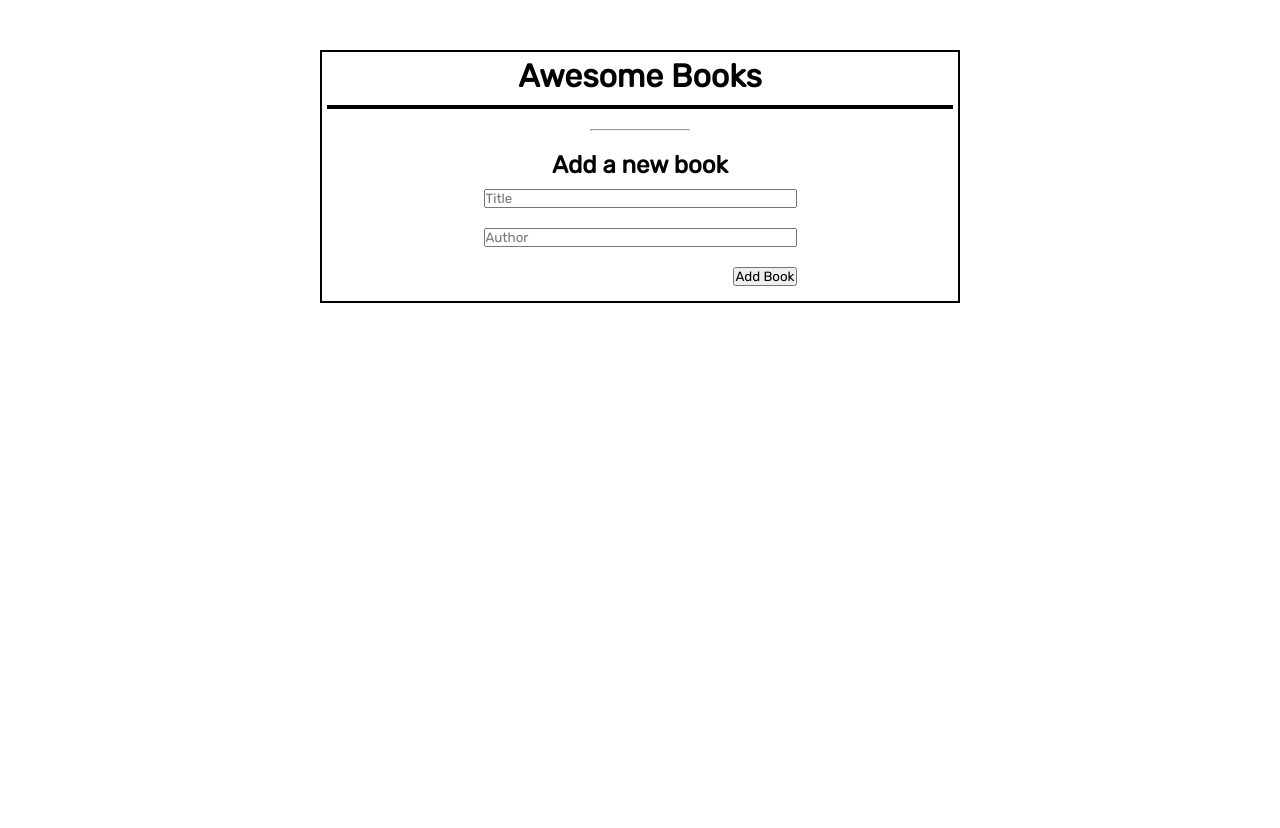
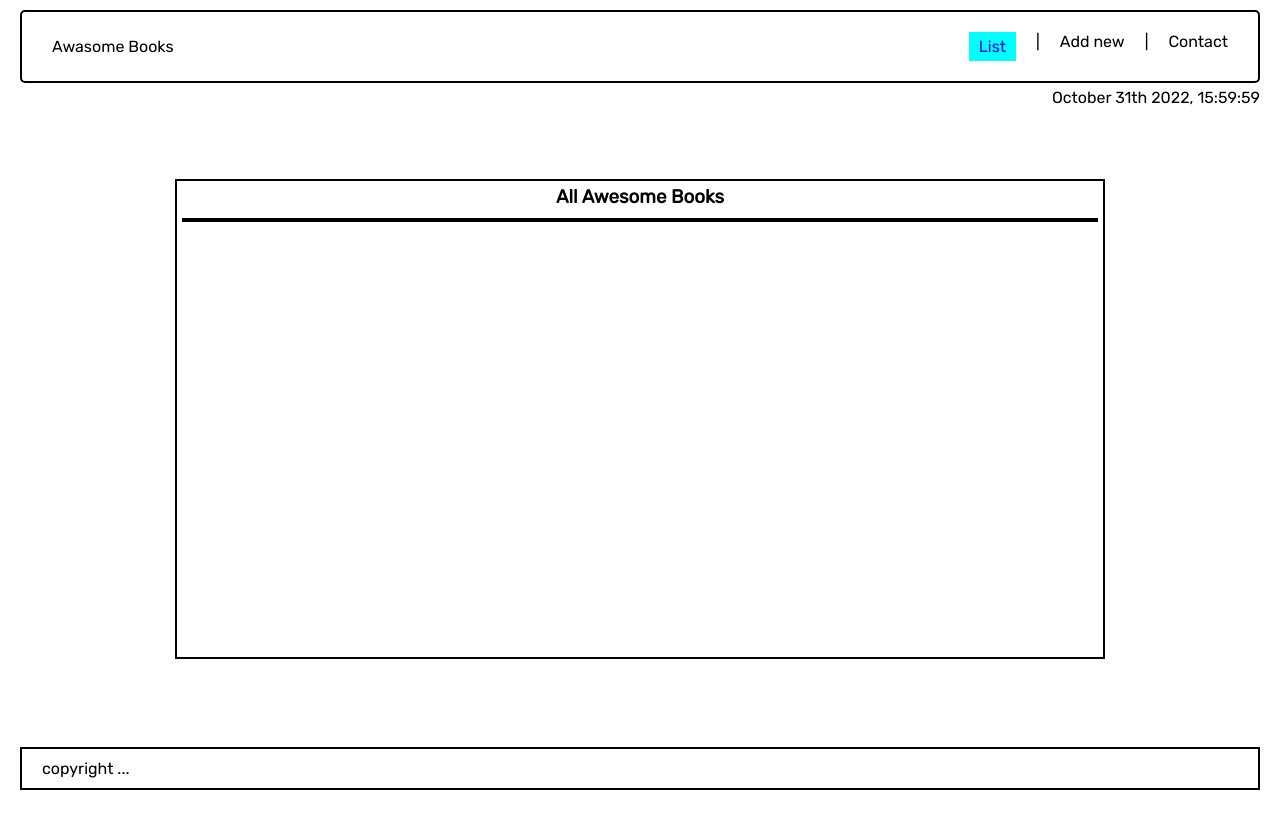
Before and after one commit to vanelnw/Microverse-awesome-books, a plain HTML site: page index.html in a window 1280 px wide. After the commit the page ends 800 px from the top, so only its background shows below. Drawn offline with Linux system fonts and the light colour scheme.

Commit message:
Complete project

```diff
--- a/books.js
+++ b/books.js
@@ -1,8 +1,8 @@
 class Book {
   constructor(id, title, author) {
-    this.id = id
-      this.title = title
-      this.author = author
+    this.id = id;
+    this.title = title;
+    this.author = author;
   }
 }
 
@@ -10,18 +10,14 @@ class Library {
   #id = 0;
   constructor(Books) {
     this.Books = Books;
-   }
-
+  }
 
   // get Books() {
   //   return this._Books
   // }
 
   addBook(data) {
-    let id = this.id
-
-    // console.log(data)
-    // console.log(data.get('title'))
+    let id = this.id;
     const book = new Book(id, data.get("title"), data.get("author"));
     this.Books.push(book);
     this.addBookInLocalStorage();
@@ -34,23 +30,21 @@ class Library {
   }
 
   removeBook(id) {
-    const newBooks = this.Books.filter(b => b.id !== id);
+    const newBooks = this.Books.filter((b) => b.id !== id);
     this.Books = newBooks;
     document.querySelector(`#Book${id}`).remove();
     localStorage.setItem("awesomeBooks", JSON.stringify(this.Books));
   }
-
 }
 
-const MyLibrary = new Library(JSON.parse(localStorage.getItem("awesomeBooks")) || []);
-
-console.log(MyLibrary);
+const MyLibrary = new Library(
+  JSON.parse(localStorage.getItem("awesomeBooks")) || []
+);
 
 let booksContent = document.querySelector(".books-content");
 const form = document.getElementById("form");
-
-// let awesomeBooks = JSON.parse(localStorage.getItem("awesomeBooks")) || [];
-
+const navLi = document.querySelectorAll("nav ul li");
+const sections = document.querySelectorAll("section");
 
 function displayBook(book) {
   booksContent.innerHTML += `
@@ -62,57 +56,56 @@ function displayBook(book) {
 }
 
 function renderBooks() {
-  MyLibrary.Books.forEach((book) => { displayBook(book);});
+  MyLibrary.Books.forEach((book) => {
+    displayBook(book);
+  });
 }
 
 renderBooks();
 
-// function addBook(event) {
-//   event.preventDefault();
-
-//   let id = 0;
-
-//   if (MyLibrary.Books.length > 0) {
-//     console.log(MyLibrary.Books.length);
-//     id = MyLibrary.Books[MyLibrary.Books.length - 1].id + 1;
-//   }
-
-//   const title = document.getElementById("title").value;
-//   const author = document.getElementById("author").value;
-
-//   const book = {
-//     id,
-//     title,
-//     author,
-//   };
-
-//   const book = new Book(id, title, author);
-
-//   MyLibrary.addBook(book)
-//   MyLibrary.addBookInLocalStorage();
-
-//   displayBook(book);
-//   awesomeBooks.push(book);
-
-//  localStorage.setItem("awesomeBooks", JSON.stringify(MyLibrary.Books));
-
-//   localStorage.setItem("awesomeBooks", JSON.stringify(awesomeBooks));
-// }
-
-// function removeBook(id) {
-//   console.log(MyLibrary.Books);
-//   MyLibrary.removeBook(id);
-//   console.log(MyLibrary.Books)
-//     console.log(id)
-//   awesomeBooks = awesomeBooks.filter((book) => book.id != id);
-//   document.querySelector(`#Book${id}`).remove();
-//   localStorage.setItem("awesomeBooks", JSON.stringify(awesomeBooks));
-// }
-
 form.addEventListener("submit", (event) => {
   event.preventDefault();
   MyLibrary.addBook(new FormData(form));
-})
+});
 
+document.addEventListener("click", function (e) {
+  if (e.target.classList.contains('nav-link')) {
+    navLi.forEach((li) => {
+      li.classList.remove("active");
+      e.target.parentNode.classList.add("active");
+    });
 
-  // MyLibrary.addBook(new FormData(form));
+     sections.forEach((section) => {
+       section.classList = "hide-section";
+
+       if (e.target.getAttribute("id").includes(section.getAttribute("id"))) {
+         section.classList = "show-section";
+       }
+     });
+  }
+});
+
+function setCurrentTime() {
+  const n = new Date();
+  const y = n.getFullYear();
+  const m = n.toLocaleString("default", { month: "long" });
+  const d = n.getDate();
+
+  const h = n.getHours();
+  let mm = n.getMinutes();
+  if (mm < 10) {
+    mm = `0${mm}`;
+  }
+  let s = n.getSeconds();
+  if (s < 10) {
+    s = `0${s}`;
+  }
+
+  document.querySelector(
+    "#date_time"
+  ).textContent = `${m} ${d}th ${y}, ${h}:${mm}:${s}`;
+}
+
+setInterval(() => {
+  setCurrentTime();
+}, 1000);
--- a/index.html
+++ b/index.html
@@ -4,24 +4,68 @@
     <meta charset="UTF-8" />
     <meta http-equiv="X-UA-Compatible" content="IE=edge" />
     <meta name="viewport" content="width=device-width, initial-scale=1.0" />
-    <link rel="stylesheet"  href="./style.css" />
+    <link rel="stylesheet" href="./style.css" />
     <title>Document</title>
   </head>
   <body>
     <div class="app-container">
+      <div class="navBar">
+        <div class="nav-content">
+          <div class="nav-logo">Awasome Books</div>
+          <nav>
+            <ul class="nav-list">
+              <li class="nav-item active">
+                <a href="#list" id="list-link" class="nav-link">List</a>
+              </li>
+              <div>|</div>
+              <li class="nav-item">
+                <a href="#add" id="add-link" class="nav-link">Add new</a>
+              </li>
+              <div>|</div>
+              <li class="nav-item">
+                <a href="#contact" id="contact-link" class="nav-link"
+                  >Contact</a>
+              </li>
+            </ul>
+          </nav>
+        </div>
+        <div id="date_time"></div>
+      </div>
       <div class="app-content">
-      <h1>Awesome Books</h1>
-      <div class="books-content">
+        <section id="list" class="show-section">
+          <h3>All Awesome Books</h3>
+          <div class="books-content"></div>
+        </section>
 
+        <!-- <h2>Add a new book</h2> -->
+        <section id="add" class="hide-section">
+
+          <form id="form">
+                 <h3>Add a new book</h3>
+            <input type="text" id="title" name="title" placeholder="Title" />
+            <input type="text" id="author" name="author" placeholder="Author" />
+            <input type="submit" value="Add Book" id="add-button" />
+          </form>
+        </section>
+
+        <section id="contact" class="hide-section">
+          <div id="contact-div">
+            <h3 class="contant-title">Contact information</h3>
+
+            <p>
+              Do have any questions or yuo just want to say "Hello"? <br />You
+              can reach out to us!
+            </p>
+
+            <ul>
+              <li>Our email: mail@mail.com</li>
+              <li>Our phone number: 0043586534422</li>
+              <li>Our address: Streetname 22, 84503 City, Country.</li>
+            </ul>
+          </div>
+        </section>
       </div>
-      <hr />
-      <h2>Add a new book</h2>
-      <form id="form">
-        <input type="text" id="title" name='title' placeholder="Title" />
-        <input type="text" id="author" name='author' placeholder="Author" />
-        <input type="submit" value="Add Book" id="add-button" />
-      </form>
-      </div>
+      <div class="copyright">copyright ...</div>
     </div>
     <script src="./books.js"></script>
   </body>
--- a/style.css
+++ b/style.css
@@ -30,14 +30,62 @@ a {
 .app-container {
   width: 100vw;
   height: 100vh;
+  padding:10px 20px;
+  display: flex;
+  flex-direction: column;
+  justify-content: space-between;
 
 }
 
+/* navbar */
+.navBar {
+  width: 100%;
+  height: 100px;
+}
+
+.nav-content {
+  border: 2px solid black;
+  border-radius: 5px;
+  display: flex;
+  justify-content: space-between;
+  align-items: center;
+  padding: 20px 30px;
+}
+
+.nav-list {
+  list-style-type: none;
+  display: flex;
+  gap: 20px;
+}
+
+.nav-item.active {
+  background-color: aqua;
+  padding: 5px 10px;
+
+}
+
+.nav-item.active > a{
+  color: blue;
+}
+
+.nav-item > a {
+  text-decoration: none;
+  color: black;
+}
+
+.nav-item:hover > a {
+  color: blue;
+}
+
+
+/* content */
+
 .app-content{
-    width: 50%;
+    width: 75%;
+    height: 60vh;
     border: 2px solid black;
     padding: 5px;
-    margin: 50px auto;
+    margin: 30px auto;
     text-align: center;
 }
 
@@ -45,8 +93,6 @@ a {
     border: 2px solid black;
     margin-top: 10px;
 }
-
-
 
 .single-book{
     display: flex;
@@ -56,11 +102,6 @@ a {
 }
 .single-book:nth-child(2n+1){
     background-color: #ccc;
-}
-
-hr{
-    width: 100px;
-    margin: 20px auto;
 }
 
 #form{
@@ -76,8 +117,36 @@ input{
     width: 100%;
 }
 
-
 #add-button{
     width: fit-content;
     align-self: flex-end;
 }
+
+#contact-div {
+  margin: 20px 10px;
+  text-align: start;
+  display: flex;
+  flex-direction: column;
+  align-items: center;
+  gap: 20px;
+}
+
+.copyright {
+  border: 2px solid black;
+  text-align: start;
+  padding: 10px 20px;
+  margin-top: 20px;
+}
+
+.show-section {
+  display: block;
+}
+
+.hide-section {
+  display: none;
+}
+
+#date_time {
+  text-align: end;
+  margin-top: 5px;
+}
```
Also changed, not shown: 3 other files.
